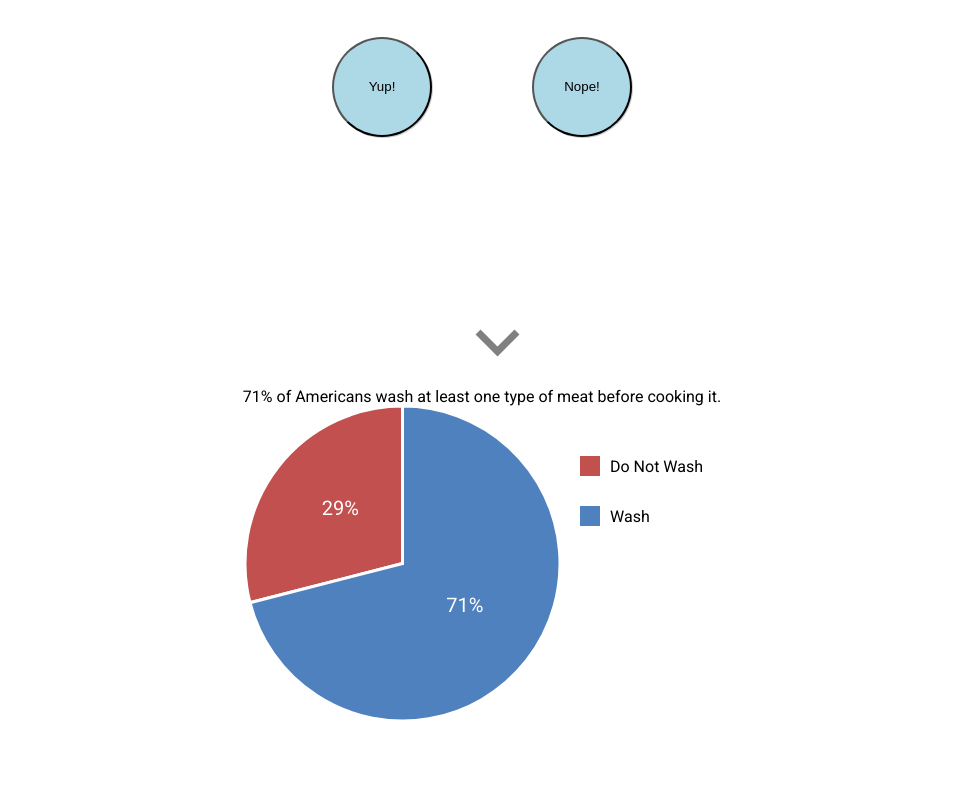
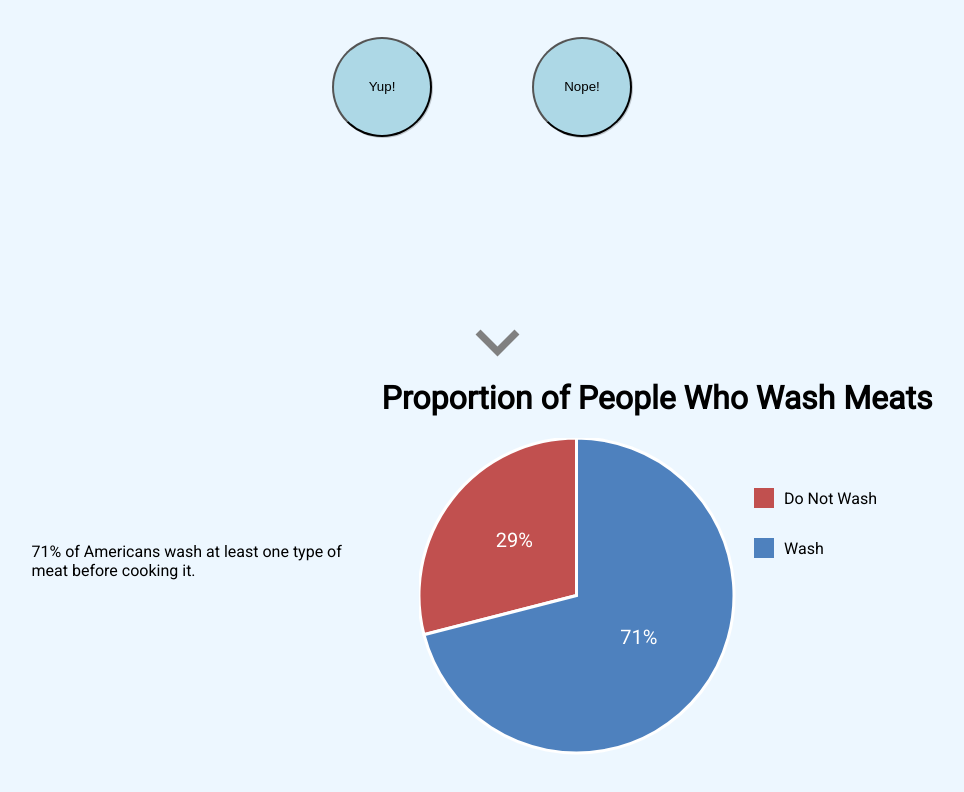
Before and after one commit to shirlz8/MeatWashingHabits, a website: page index.html in a window 1280 px wide. Shown: the part 430-1222 px from the top of the page, without its empty margins (158-1122 px from the left). Drawn offline with Linux system fonts and the light colour scheme; a web font is replaced by a local one.

Commit message:
resolve merge conflicts

```diff
--- a/css/index.css
+++ b/css/index.css
@@ -13,6 +13,7 @@ body {
   justify-content: center;
   flex-direction: column;
   align-items: center;
+  background-color: #EDF7FF;
 }
 
 /* story vis */
@@ -108,8 +109,20 @@ body {
   display: flex;
   justify-content: center;
   align-items: center;
+  flex-direction: row;
+  min-height: 720px;
+}
+
+.description {
+  display: flex;
+  max-width: 350px;
+}
+
+#pieChart {
+  display: flex;
+  justify-content: center;
+  align-items: center;
   flex-direction: column;
-  min-height: 720px;
 }
 
 
@@ -217,8 +230,3 @@ body {
   padding: 0;
   border: 0;
 }
-
-
-#pieChart {
-  display: block;
-}
--- a/index.html
+++ b/index.html
@@ -59,7 +59,9 @@
           <div class="description">
             71% of Americans wash at least one type of meat before cooking it.
           </div>
-          <div id="pieChart"></div>
+          <div id="pieChart">
+            <h1>Proportion of People Who Wash Meats</h1>
+          </div>
         </div>
 
 <!--        <div id="story2" class="reasonsBubblePlot">-->
```
